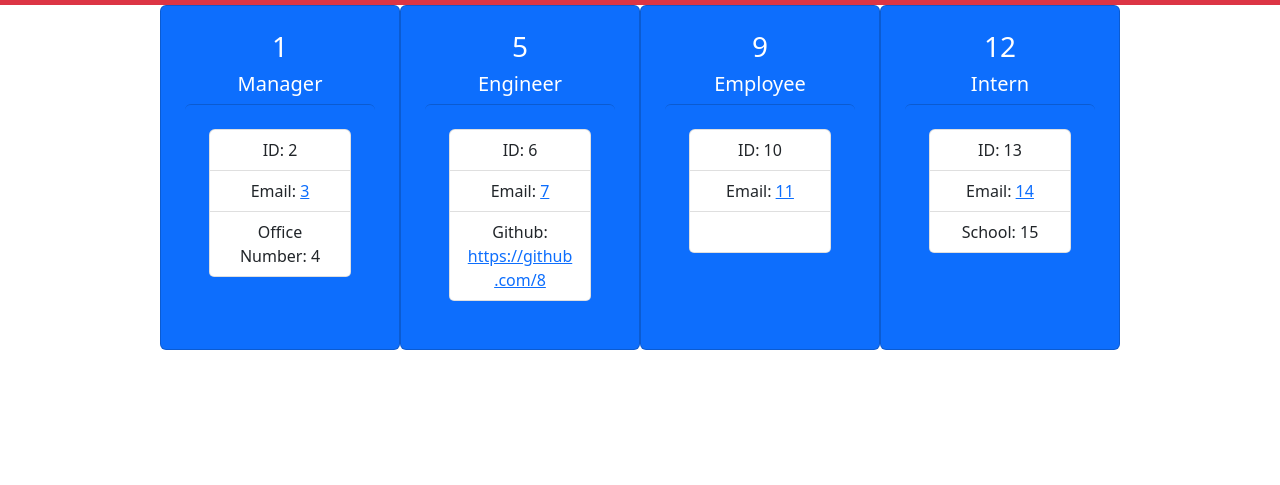
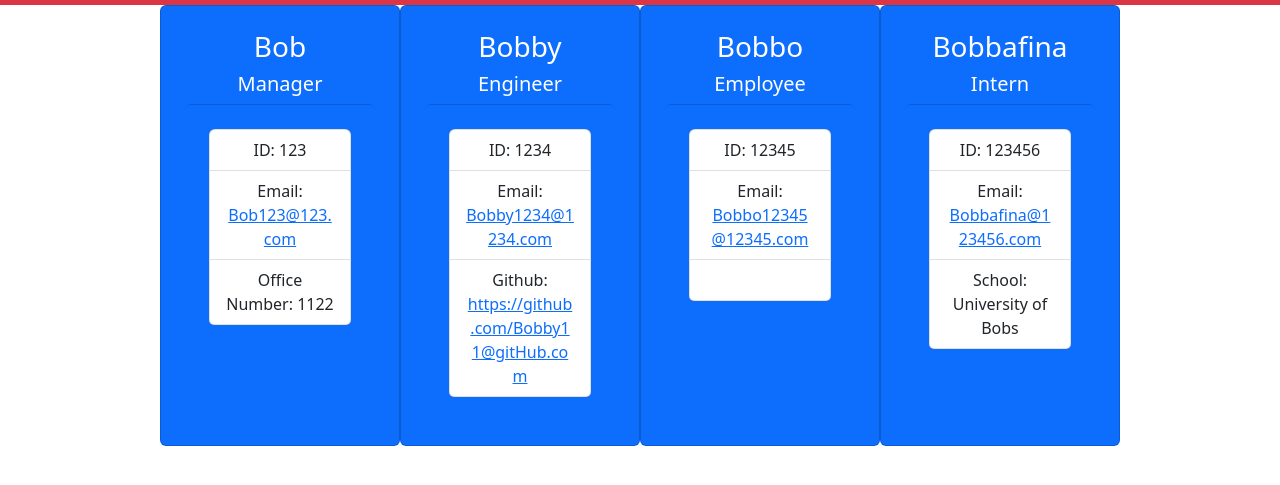
Before and after one commit to ShogoofaA/Team-Profile-Generator, a website: page dist/index.html in a window 1280 px wide. Shown: the part 85-570 px from the top of the page. Drawn offline with nearby package versions, Linux system fonts and the light colour scheme.

```diff
--- a/dist/index.html
+++ b/dist/index.html
@@ -20,42 +20,42 @@
             <div class="row justify-content-center">
 
                 <div class="card text-white bg-primary mb-3 mb-3 employees text-center p-4" style="max-width: 15rem;">
-                    <h3>1</h3>
+                    <h3>Bob</h3>
                     <h5>Manager</h5>
                     <ul class="list-group p-4 text-dark">
-                        <li class="list-group-item text-left">ID: 2</li>
-                        <li class="list-group-item text-left">Email: <a href="mailto:https://3">3</a></li>
-                        <li class="list-group-item text-left">Office Number: 4</li>
+                        <li class="list-group-item text-left">ID: 123</li>
+                        <li class="list-group-item text-left">Email: <a href="mailto:https://Bob123@123.com">Bob123@123.com</a></li>
+                        <li class="list-group-item text-left">Office Number: 1122</li>
                     </ul>
                 </div>
 
                 <div class="card text-white bg-primary mb-3 mb-3 employees text-center p-4" style="max-width: 15rem;">
-                    <h3>5</h3>
+                    <h3>Bobby</h3>
                     <h5>Engineer</h5>
                     <ul class="list-group p-4 text-dark">
-                        <li class="list-group-item text-left">ID: 6</li>
-                        <li class="list-group-item text-left">Email: <a href="mailto:https://7">7</a></li>
-                        <li class="list-group-item text-left">Github: <a href="https://github.com/8">https://github.com/8</a></li>
+                        <li class="list-group-item text-left">ID: 1234</li>
+                        <li class="list-group-item text-left">Email: <a href="mailto:https://Bobby1234@1234.com">Bobby1234@1234.com</a></li>
+                        <li class="list-group-item text-left">Github: <a href="https://github.com/Bobby11@gitHub.com">https://github.com/Bobby11@gitHub.com</a></li>
                     </ul>
                 </div>
 
                 <div class="card text-white bg-primary mb-3 mb-3 employees text-center p-4" style="max-width: 15rem;">
-                    <h3>9</h3>
+                    <h3>Bobbo</h3>
                     <h5>Employee</h5>
                     <ul class="list-group p-4 text-dark">
-                        <li class="list-group-item text-left">ID: 10</li>
-                        <li class="list-group-item text-left">Email: <a href="mailto:https://11">11</a></li>
+                        <li class="list-group-item text-left">ID: 12345</li>
+                        <li class="list-group-item text-left">Email: <a href="mailto:https://Bobbo12345@12345.com">Bobbo12345@12345.com</a></li>
                         <li class="list-group-item text-left"></br></li>
                     </ul>
                 </div>
 
                 <div class="card text-white bg-primary mb-3 mb-3 employees text-center p-4" style="max-width: 15rem;">
-                    <h3>12</h3>
+                    <h3>Bobbafina</h3>
                     <h5>Intern</h5>
                     <ul class="list-group p-4 text-dark">
-                        <li class="list-group-item text-left">ID: 13</li>
-                        <li class="list-group-item text-left">Email: <a href="mailto:https://14">14</a></li>
-                        <li class="list-group-item text-left">School: 15</li>
+                        <li class="list-group-item text-left">ID: 123456</li>
+                        <li class="list-group-item text-left">Email: <a href="mailto:https://Bobbafina@123456.com">Bobbafina@123456.com</a></li>
+                        <li class="list-group-item text-left">School: University of Bobs</li>
                     </ul>
                 </div>
 
```
Also changed, not shown: README.md, images/_C__Users_Akbari-AMD-8350_Desktop_Boot_Team-Profile-Generator_dist_index.html.png (added).
